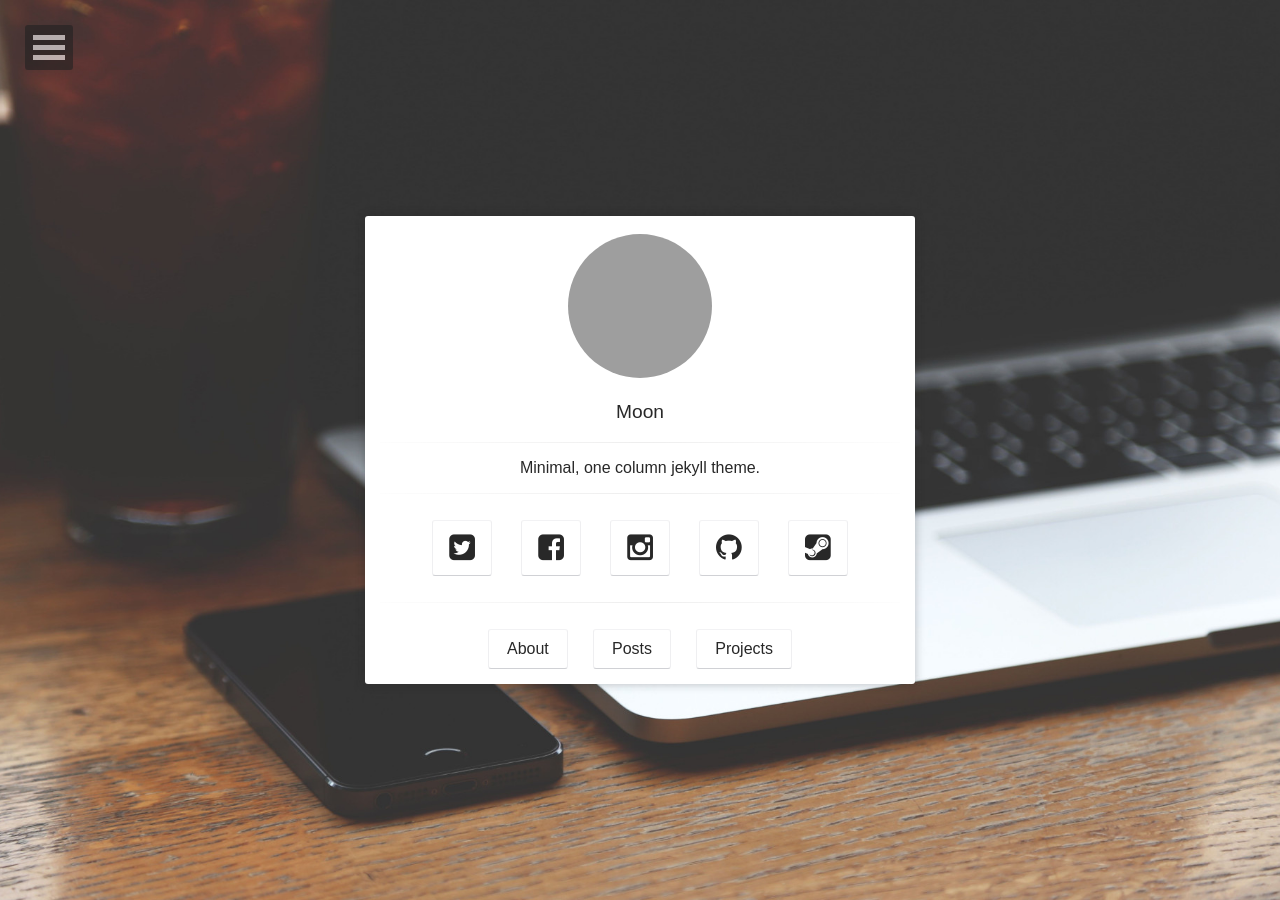
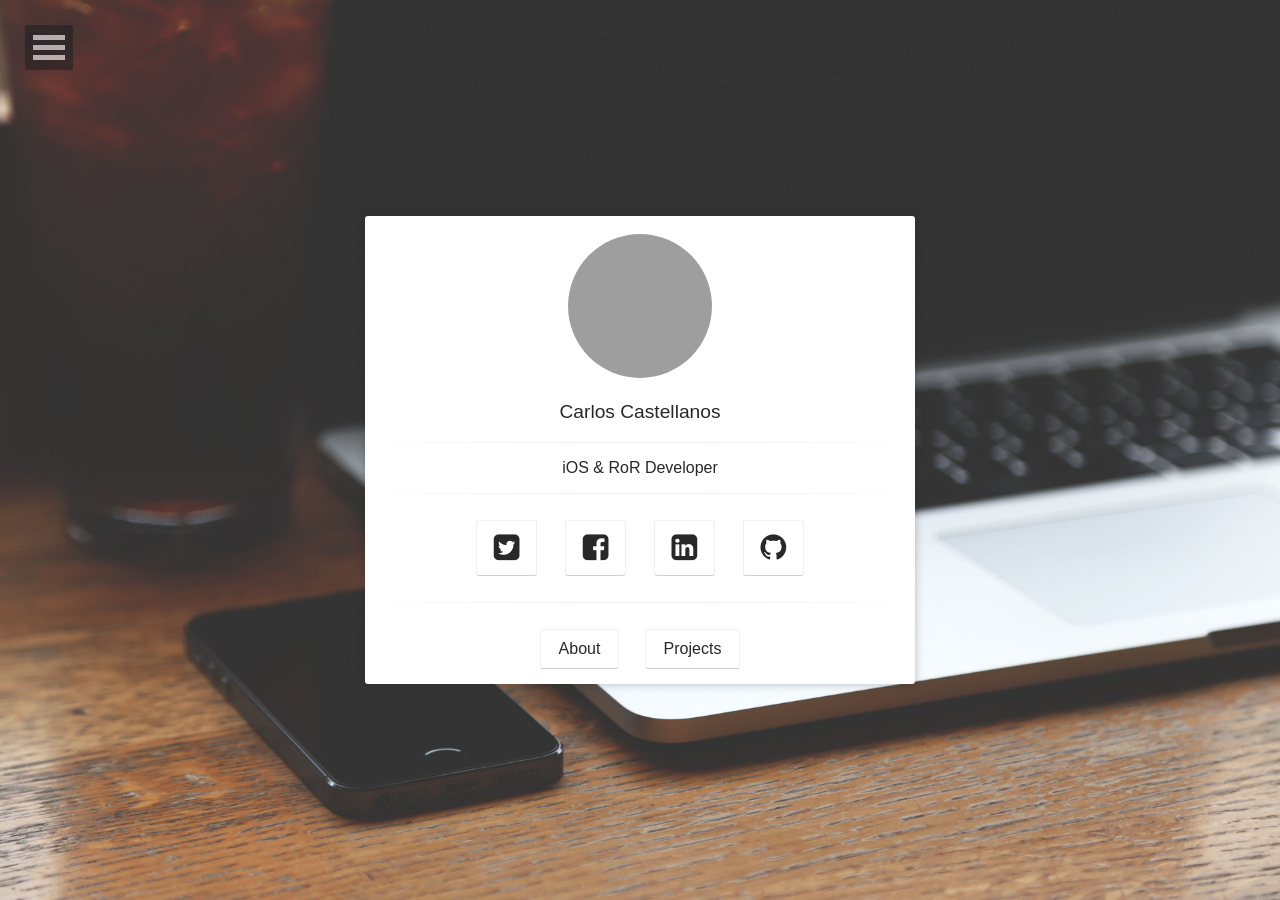
Before and after one commit to rockarloz/resume, a Jekyll site: the page built from index.html, in a window 1280 px wide. Built offline with Jekyll 4.4.1, drawn with Linux system fonts in a browser that asks for light colours; some web fonts are replaced; grey boxes are pictures that could not be loaded.

Commit message:
update data

```diff
--- a/_config.yml
+++ b/_config.yml
@@ -1,6 +1,6 @@
 # Site
-title:              Moon
-bio:                'Minimal, one column jekyll theme.'
+title:              Carlos Castellanos
+bio:                'iOS & RoR Developer'
 description:        "Moon is a minimal, one column jekyll theme for your blog."
 reading_time:       true
 words_per_minute:   200
@@ -8,7 +8,7 @@ logo:               'https://twitter.com/rockarloz/profile_image?size=original'
 background:         'assets/img/placeholder-big.jpg'
 tiled_bg:           false   # Set this true if you want to tile your background image, otherwise it will be covered
 locale:             en_US
-url:                http://taylantatli.me/Moon
+url:                http://rockarloz.github.io/resume/
 
 # Jekyll
 permalink:          /:title/
@@ -42,14 +42,14 @@ twitter:            rockarloz
 facebook:           rockarloz
 github:             rockarloz
 #stackoverflow:     123456/username   from a "http://stackoverflow.com/users/123456/username" link
-#linkedin:          username
+linkedin:          username
 #xing:              username
-instagram:          username
+#instagram:          username
 #lastfm:            username
 #tumblr:            username
 #pinterest:         username
 #foursquare:        username
-steam:              username
+#steam:              username
 #dribbble:          username
 #youtube:           username
 #soundcloud:        username
--- a/_layouts/home.html
+++ b/_layouts/home.html
@@ -35,8 +35,8 @@ layout: compress
                          <a class="btn zoombtn" href="{{ site.url }}/about">
                          About
                          </a>
-                         <a class="btn zoombtn" href="{{ site.url }}/posts">
-                         Posts
+                        <!-- <a class="btn zoombtn" href="{{ site.url }}/posts">
+                         Posts-->
                          </a>
                          <a class="btn zoombtn" href="{{ site.url }}/projects">
                          Projects
```
